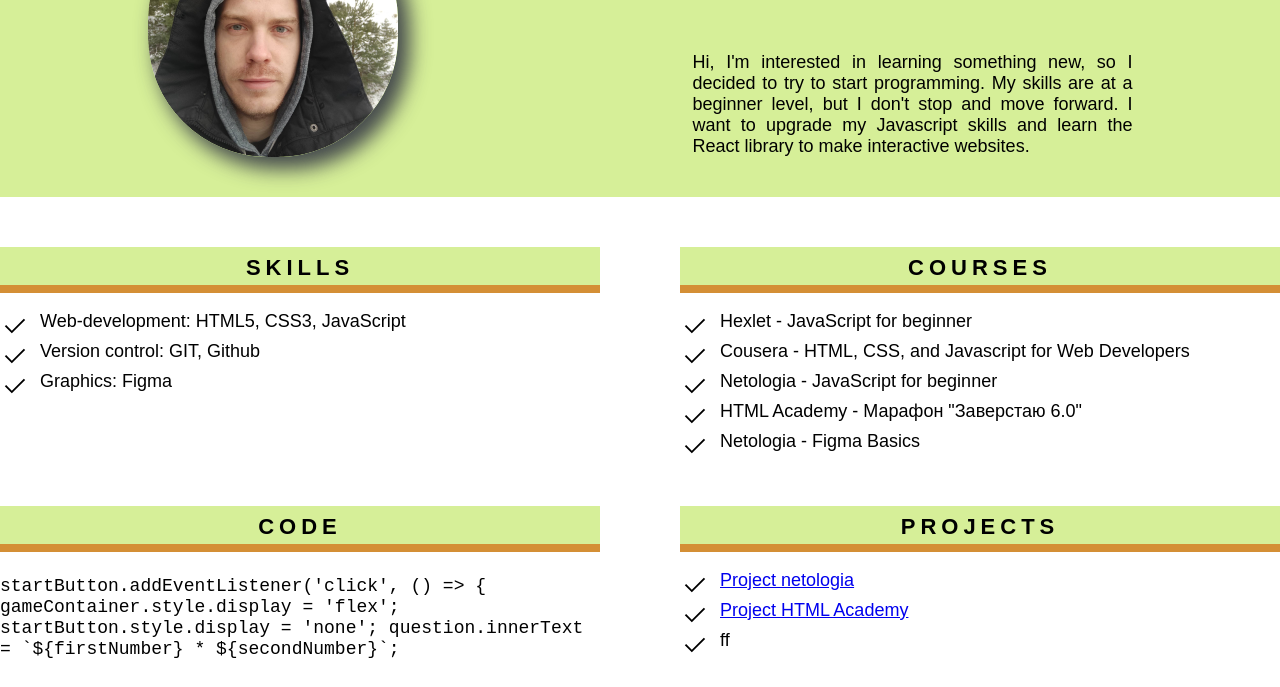
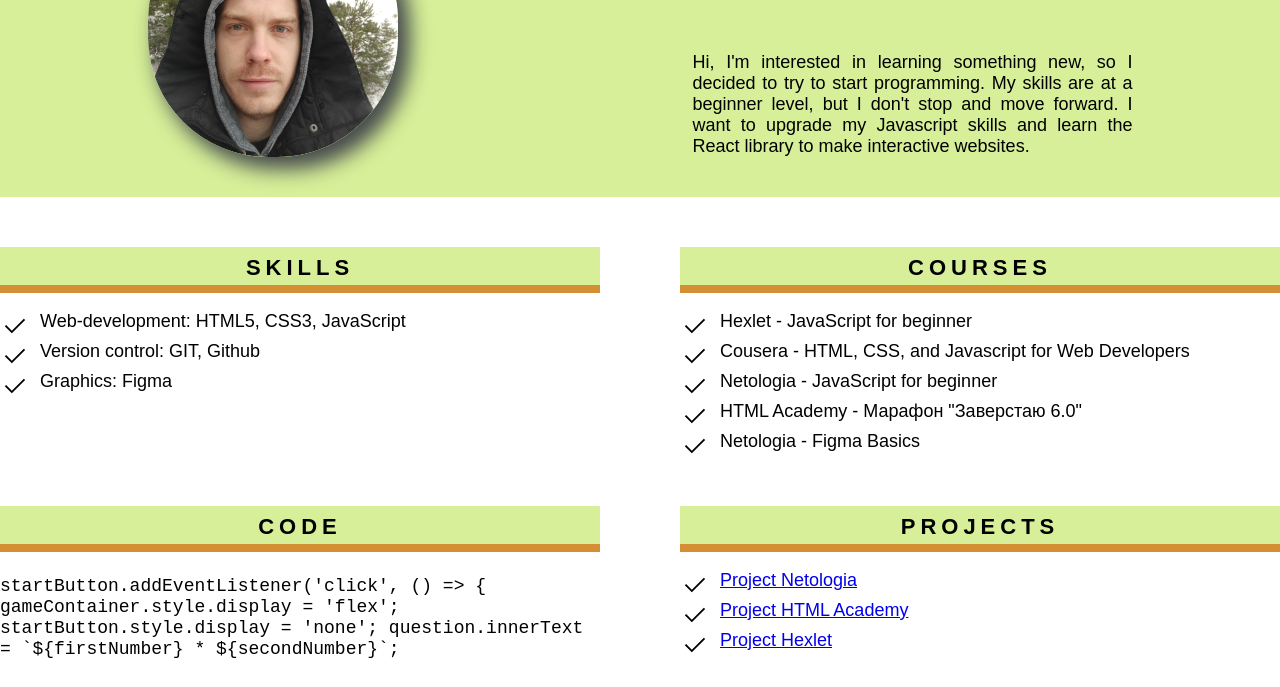
Before and after one commit to aleksandr2639/rsschool-cv-stage0-2022Q04, a plain HTML site: page index.html in a window 1280 px wide. Shown: the part 265-952 px from the top of the page. Drawn offline with Linux system fonts and the light colour scheme.

Commit message:
fix: load link project hexlet

```diff
--- a/index.html
+++ b/index.html
@@ -78,12 +78,14 @@
           <h2 class="section-title" id="projects">Projects</h2>
           <ul class="section-list">
             <li class="section-item">
-              <a href="https://aleksandr2639.github.io/netologia_project/" target="_blank">Project netologia</a>
+              <a href="https://aleksandr2639.github.io/netologia_project/" target="_blank">Project Netologia</a>
             </li>
             <li class="section-item">
               <a href="https://aleksandr2639.github.io/html-academy_project/" target="_blank">Project HTML Academy</a>
             </li>
-            <li class="section-item">ff</li>
+            <li class="section-item">
+              <a href="https://aleksandr2639.github.io/hexlet_project/" target="_blank">Project Hexlet</a>
+            </li>
           </ul>
         </section>
         <section class="section">
```
